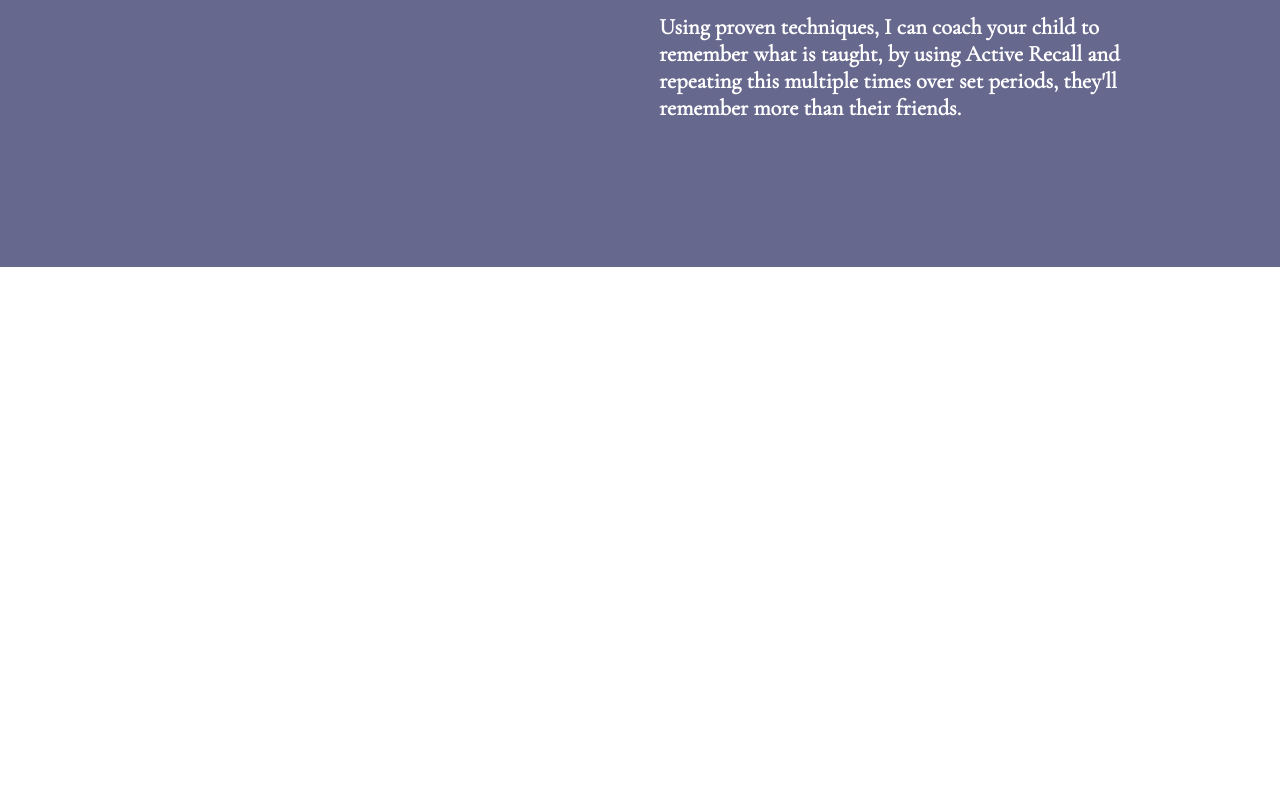
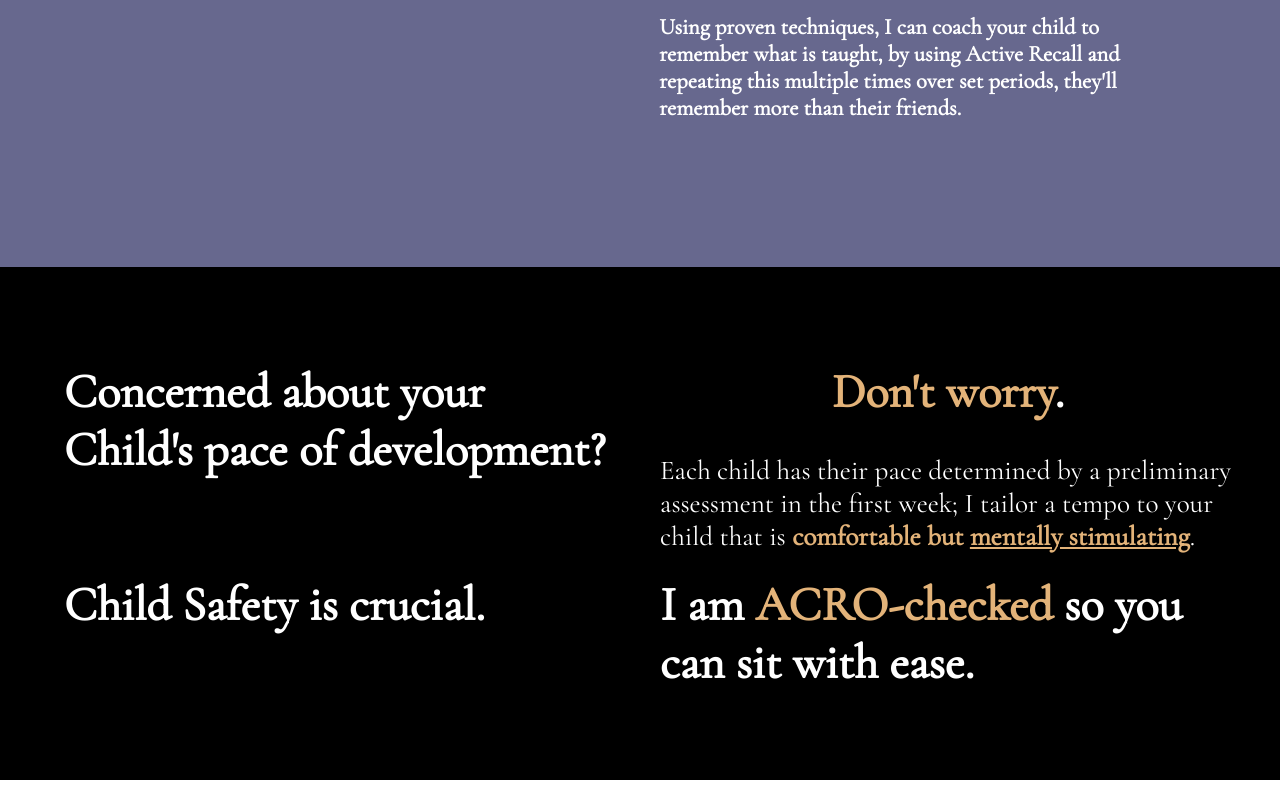
Before and after one commit to iman370/ghufran-tutoring, a React (Create React App) app in the folder ghufran/: page / in a window 1280 px wide. Shown: the part 1644-2444 px from the top of the page. Before the commit the page ends 1911 px from the top, so only its background shows below. Built offline with nearby package versions, Linux system fonts and the light colour scheme.

Commit message:
Added another section

```diff
--- a/ghufran/src/App.js
+++ b/ghufran/src/App.js
@@ -8,6 +8,7 @@ import {
 import Landing from "./components/Landing";
 import Subjects from "./components/Subjects";
 import Proof from "./components/Proof";
+import ChildSafety from "./components/ChildSafety";
 
 const MainPage = () => {
   return (
@@ -15,6 +16,7 @@ const MainPage = () => {
       <Landing />
       <Subjects />
       <Proof />
+      <ChildSafety />
     </div>
   );
 }
--- /dev/null
+++ b/ghufran/src/components/ChildSafety.js
@@ -0,0 +1,23 @@
+import React from "react";
+
+function ChildSafety() {
+    return(
+        <div id="childsafety-container">
+            <div id="content1">
+                <h1>Concerned about your Child's pace of development?</h1>
+            </div>
+            <div id="content2">
+                <h1>Don't worry<b>.</b></h1>
+                <p>Each child has their pace determined by a preliminary assessment in the first week; I tailor a tempo to your child that is <b>comfortable but <p1>mentally stimulating</p1></b>.</p>
+            </div>
+            <div id="content3">
+                <h1>Child Safety is crucial.</h1>
+            </div>
+            <div id="content4">
+                <h1>I am <b>ACRO-checked</b> so you can sit with ease.</h1>
+            </div>
+        </div>
+    )
+}
+
+export default ChildSafety
--- a/ghufran/src/index.css
+++ b/ghufran/src/index.css
@@ -139,7 +139,7 @@ code {
 /* ACTIVE RECALL PROOF */
 
 #proof-container {
-  min-height: 50vh;
+  min-height: 45vh;
   width: 100%;
   background-color: #67688e;
   display: flex;
@@ -185,7 +185,7 @@ code {
 
 #proof-container #content2 .image {
   height: 17rem;
-  width: 26rem;
+  width: 27rem;
 }
 
 #proof-container #content2 h2 {
@@ -193,3 +193,77 @@ code {
   text-align: left;
   font-size: 1.4rem;
 }
+
+/* CHILD SAFETY */
+#childsafety-container {
+  min-height: 50vh;
+  width: 100%;
+  background-color: #000;
+  display: grid;
+  grid-template-columns: 50% 50%;
+  grid-template-rows: 50% 50%;
+  grid-column-gap: 20px;
+  grid-row-gap: 20px;
+  justify-items: stretch;
+  align-items: stretch;
+}
+
+#childsafety-container #content1 {
+  padding-top: 10%;
+  padding-left: 10%;
+  padding-right: 5%;
+}
+
+#childsafety-container #content2 {
+  padding-top: 10%;
+  padding-right: 10%;
+}
+
+#childsafety-container #content2 h1 {
+  color: #e3b379;
+  font-size: 3rem;
+  text-align: center;
+}
+
+#childsafety-container #content2 h1 b {
+  color: #ffffff;
+  font-size: 3rem;
+}
+
+#childsafety-container #content2 p {
+  color: #ffffff;
+  font-size: 1.7rem;
+  text-align: left;
+}
+
+#childsafety-container #content2 b {
+  color: #e3b379;
+  font-size: 1.7rem;
+}
+
+#childsafety-container #content2 p1 {
+  color: #e3b379;
+  text-decoration: underline;
+  font-size: 1.7rem;
+}
+
+#childsafety-container #content3 {
+  padding-left: 10%;
+  padding-right: 5%;
+}
+
+#childsafety-container #content4 {
+  padding-right: 10%;
+}
+
+#childsafety-container h1 {
+  color: #ffffff;
+  font-size: 3rem;
+  text-align: left;
+}
+
+#childsafety-container h1 b {
+  color: #e3b379;
+  font-size: 3rem;
+  text-align: left;
+}
```
